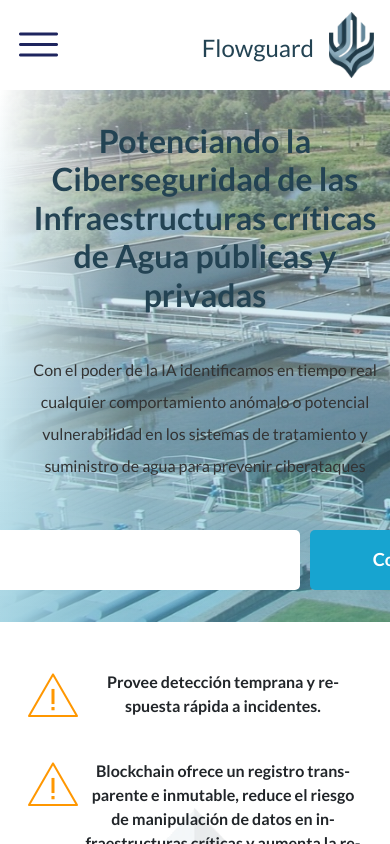
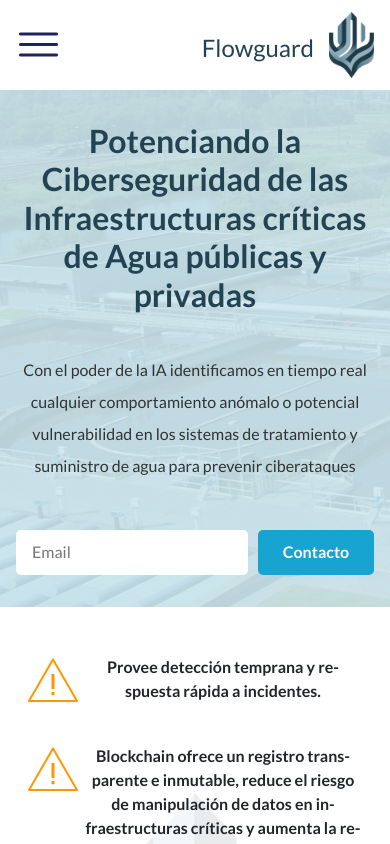
Before and after one commit to telcash/flowguard_frontend, a React (Create React App) app: page / in a window 390 px wide. Shown: the top 844 px of the page. Built offline with nearby package versions, Linux system fonts and the light colour scheme.

Commit message:
Ajustados estilos de Hero para moviles

```diff
--- a/src/components/cta/cta.css
+++ b/src/components/cta/cta.css
@@ -28,3 +28,19 @@
     border: none;
     z-index: 1;
 }
+
+@media only screen and (max-width:768px) {
+    .fg__cta-form input {
+        max-width: 400px;
+        min-width: 180px;
+        text-indent: 1rem;
+        font-size: 16px;
+    }
+
+    .fg__cta-form button {
+        max-width: 200px;
+        min-width: 80px;
+        height: 45px;
+        font-size: 16px;
+    }
+}
--- a/src/containers/hero-section/hero-section.css
+++ b/src/containers/hero-section/hero-section.css
@@ -92,26 +92,42 @@
         flex-direction: column;
         justify-content: center;
         align-items: center;
+        background: none;
+
+        position: relative;
+        background-color: rgba(82, 173, 200, 0.25);
+    }
+
+    .fg__hero-image {
+        opacity: 0.135;
+    }
+
+    .fg__hero-image::before {
+        background: none;
     }
 
     .fg__hero-heading{
         text-align: center;
         font-size: 32px;
         margin-left: var(--margin-sides-s);
+        margin-right: var(--margin-sides-s);
     }
 
     .fg__hero-description {
+
         text-align: center;
         font-size: 16px;
         margin-left: var(--margin-sides-s);
+        margin-right: var(--margin-sides-s);
     }
 
     .fg__hero-cta{
+        width: 100%;
         display: flex;
         align-items: flex-start;
-        padding-top: 1rem;
-        padding-bottom: 2rem;
         margin-left: var(--margin-sides-s);
+        margin-right: var(--margin-sides-s);
+        padding: 1rem 1rem 2rem 1rem;
     }
 
     .fg__hero-image {
@@ -124,6 +140,11 @@
 
     .rain_container {
         display: none;
+        width: 100%;
+        position: absolute;
+        left: 50%;
+        top: 50%;
+        transform: translate(-50%, -50%);
     }
 }
 
```
